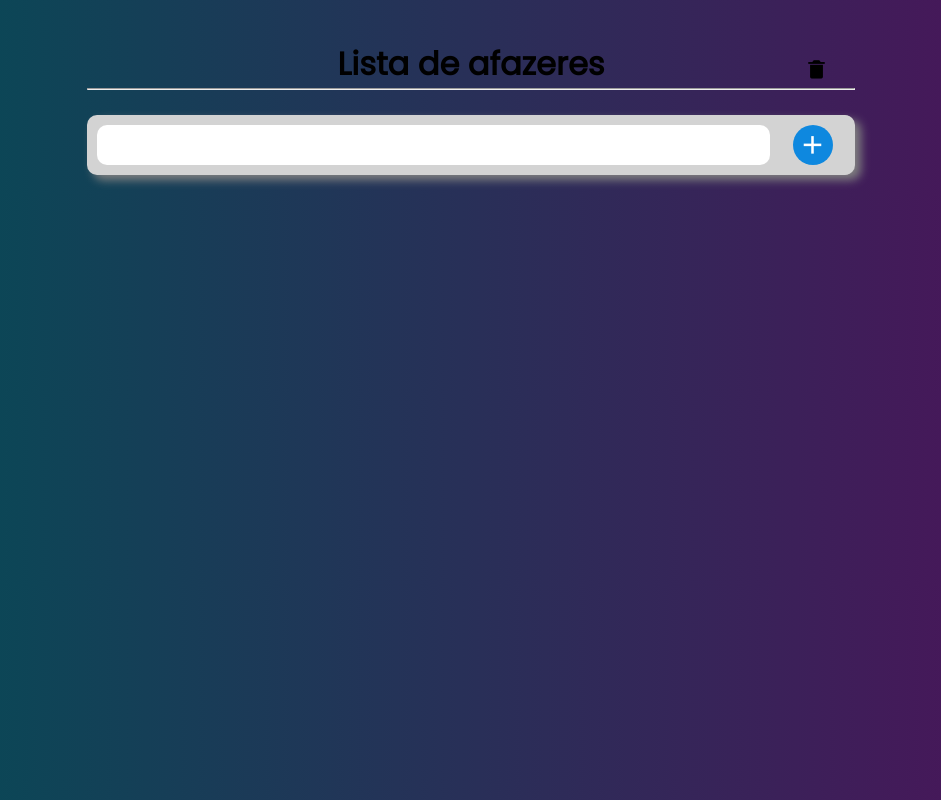
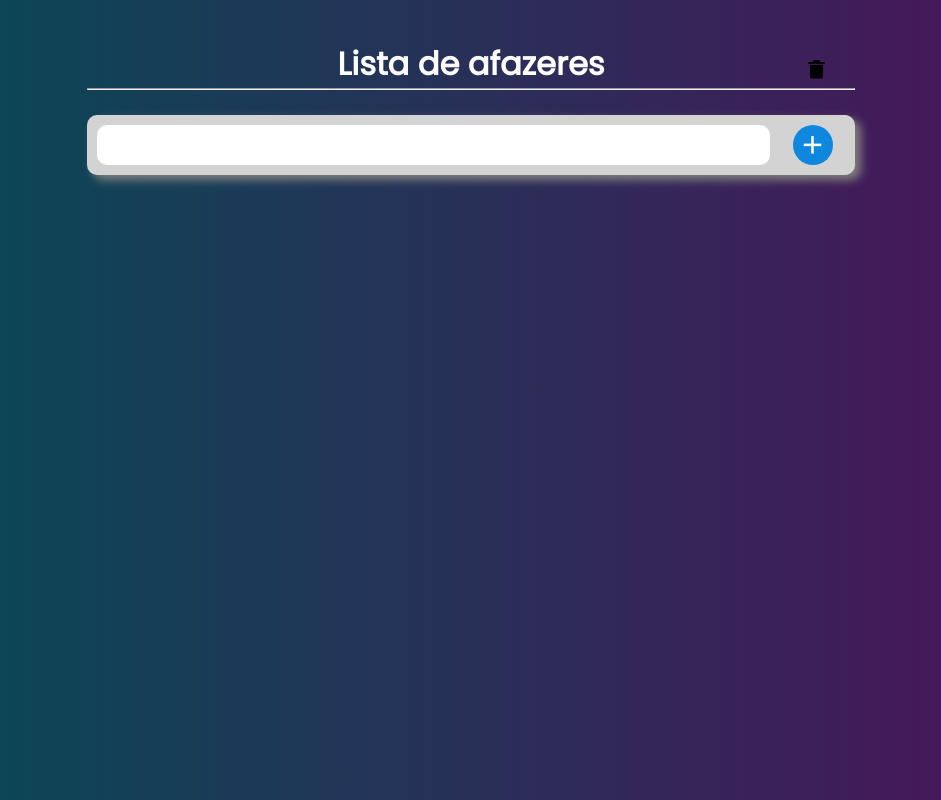
Before and after one commit to brunasiaovn/lista-de-afazeres, a plain HTML site: page index.html in a window 1280 px wide. Shown: the whole page, without its empty margins (169-1110 px from the left). Drawn offline with nearby package versions, Linux system fonts and the light colour scheme.

Commit message:
Update index.html
alterei para a cor branca um parágrafo

```diff
--- a/index.html
+++ b/index.html
@@ -7,6 +7,11 @@
   <title>Lista</title>
   <link rel="stylesheet" href="style.css">
   <link href='https://unpkg.com/boxicons@2.1.1/css/boxicons.min.css' rel='stylesheet'>
+    <style>
+    p {
+      color: #fff;
+    }
+  </style>
 </head>
 <body>
   <div class="to-do">
@@ -22,7 +27,6 @@
     </div>
     <ul></ul>
   </div>
-
   <script src="index.js"></script>
 </body>
 </html>
```
